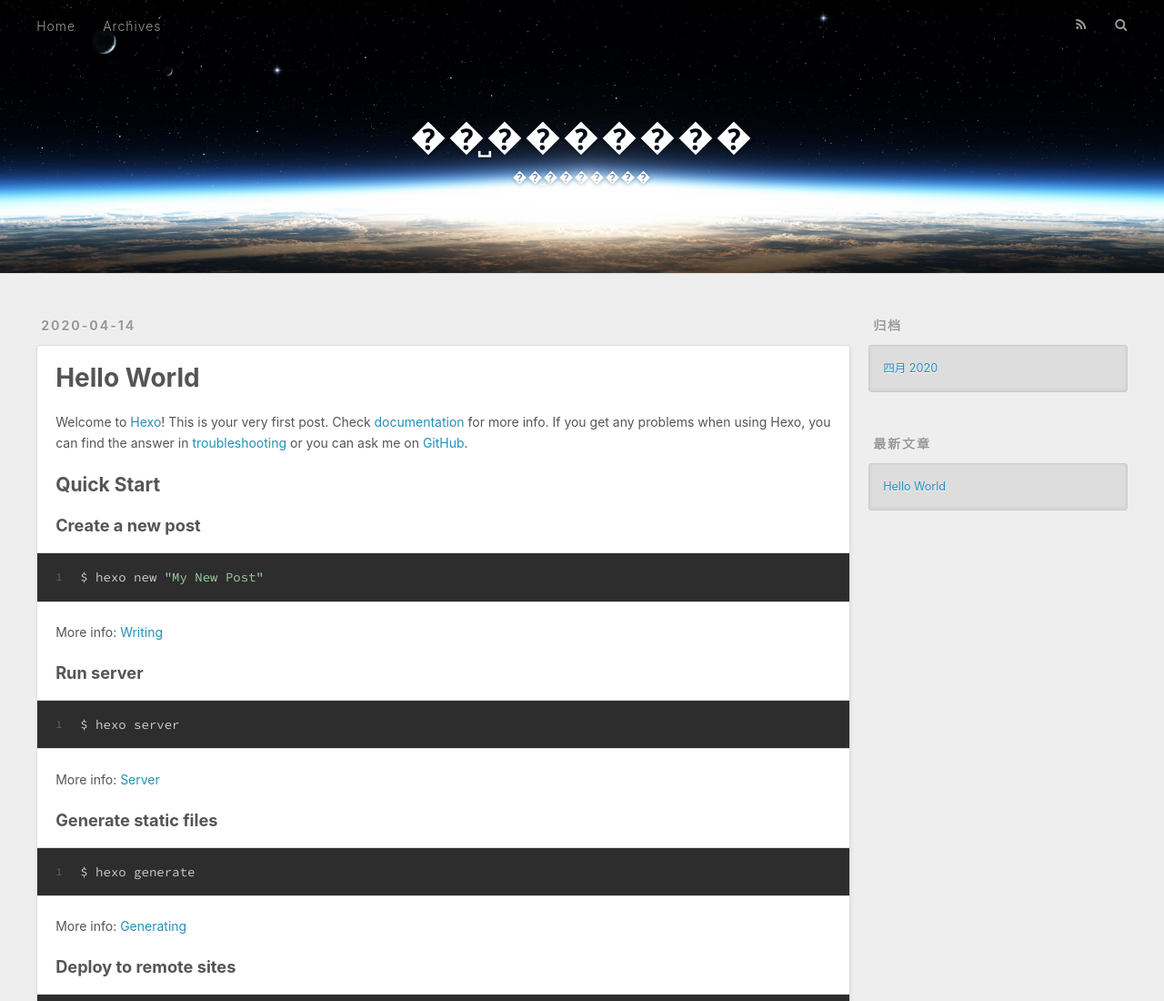
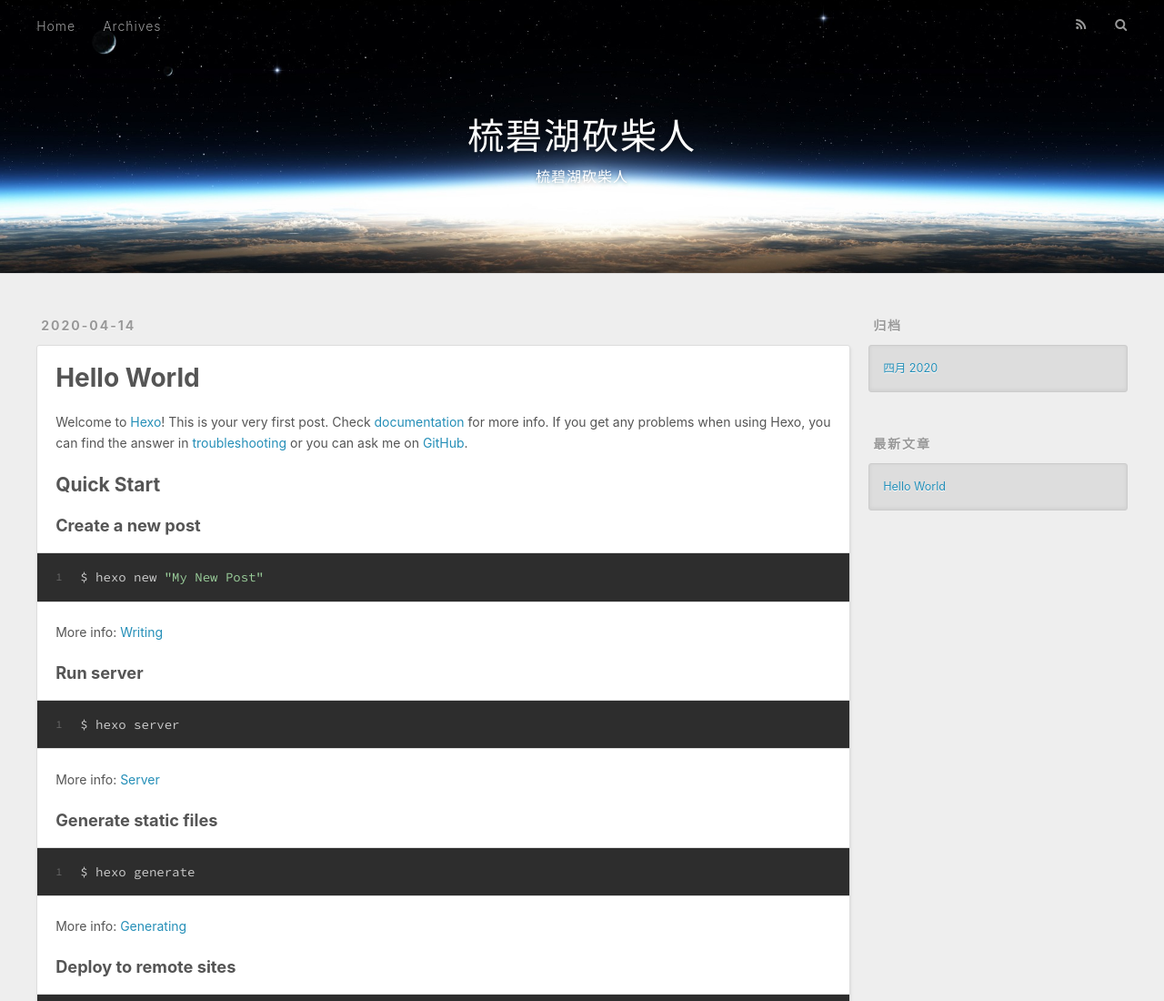
Before and after one commit to heimayue/heimayue..github.io, a plain HTML site: page index.html in a window 1280 px wide. Shown: the top 1100 px of the page at 91% size. Drawn offline with nearby package versions, Linux system fonts and the light colour scheme.

Commit message:
Site updated: 2020-04-14 17:23:49

```diff
--- a/index.html
+++ b/index.html
@@ -5,17 +5,17 @@
 
 
 
-  <title>��̺�������</title>
+  <title>梳碧湖砍柴人</title>
   <meta name="viewport" content="width=device-width, initial-scale=1, maximum-scale=1">
   <meta property="og:type" content="website">
-<meta property="og:title" content="��̺�������">
+<meta property="og:title" content="梳碧湖砍柴人">
 <meta property="og:url" content="http://yoursite.com/index.html">
-<meta property="og:site_name" content="��̺�������">
+<meta property="og:site_name" content="梳碧湖砍柴人">
 <meta property="og:locale" content="zh_CN">
 <meta property="article:author" content="John Doe">
 <meta name="twitter:card" content="summary">
 
-    <link rel="alternate" href="/atom.xml" title="��̺�������" type="application/atom+xml">
+    <link rel="alternate" href="/atom.xml" title="梳碧湖砍柴人" type="application/atom+xml">
 
 
     <link rel="icon" href="/favicon.png">
@@ -36,11 +36,11 @@
   <div id="header-outer" class="outer">
     <div id="header-title" class="inner">
       <h1 id="logo-wrap">
-        <a href="/" id="logo">��̺�������</a>
+        <a href="/" id="logo">梳碧湖砍柴人</a>
       </h1>
 
         <h2 id="subtitle-wrap">
-          <a href="/" id="subtitle">��̺�������</a>
+          <a href="/" id="subtitle">梳碧湖砍柴人</a>
         </h2>
 
     </div>
```
